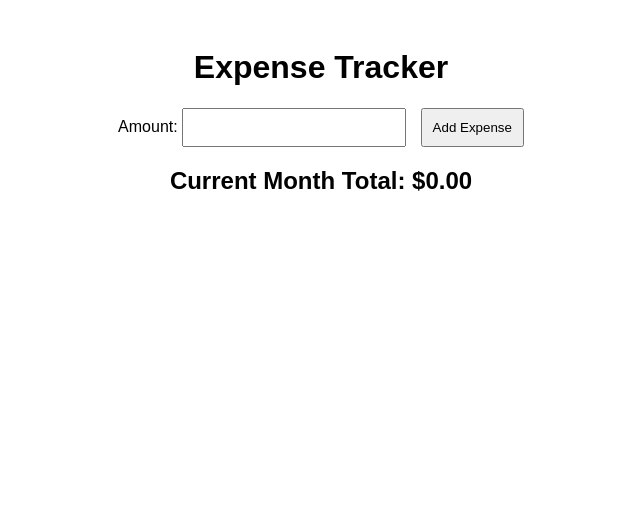
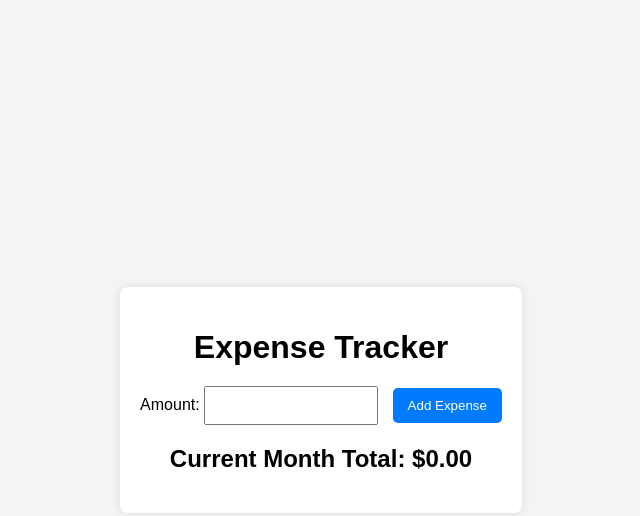
Before and after one commit to keenroudy22/Spending, a plain HTML site: page index.html in a window 1280 px wide. Shown: the whole page, without its empty margins (319-959 px from the left). Drawn offline with Linux system fonts and the light colour scheme.

Commit message:
Update style.css

```diff
--- a/style.css
+++ b/style.css
@@ -1,15 +1,44 @@
 body {
     font-family: Arial, sans-serif;
-    text-align: center;
-    padding: 20px;
+    background-color: #f4f4f4;
+    display: flex;
+    justify-content: center;
+    align-items: center;
+    height: 100vh;
+    margin: 0;
 }
 
-input {
+.container {
+    background-color: white;
+    padding: 20px;
+    border-radius: 8px;
+    box-shadow: 0 0 10px rgba(0, 0, 0, 0.1);
+    text-align: center;
+}
+
+h1 {
+    margin-bottom: 20px;
+}
+
+form {
+    margin-bottom: 20px;
+}
+
+input[type="number"] {
     padding: 10px;
+    width: 150px;
     margin-right: 10px;
-    width: 200px;
 }
 
 button {
-    padding: 10px;
+    padding: 10px 15px;
+    background-color: #007BFF;
+    color: white;
+    border: none;
+    border-radius: 5px;
+    cursor: pointer;
 }
+
+button:hover {
+    background-color: #0056b3;
+}
```
